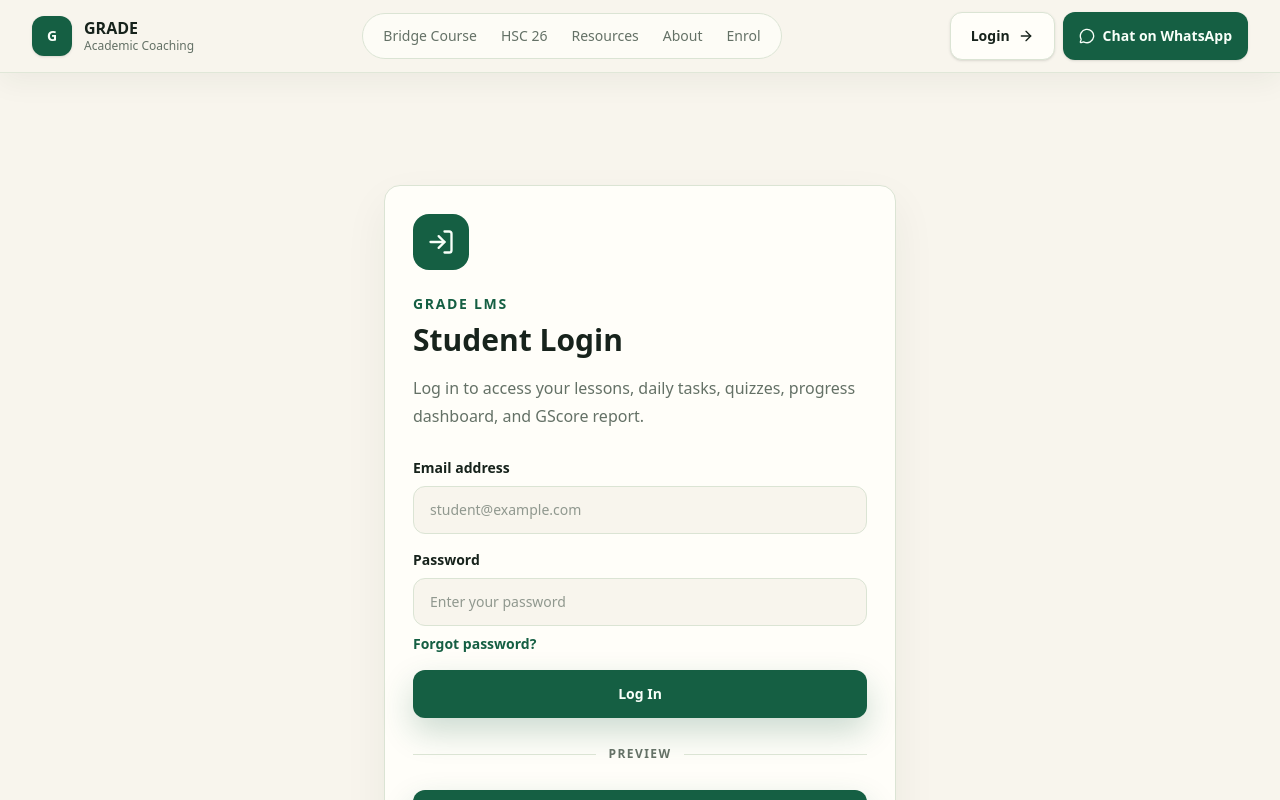
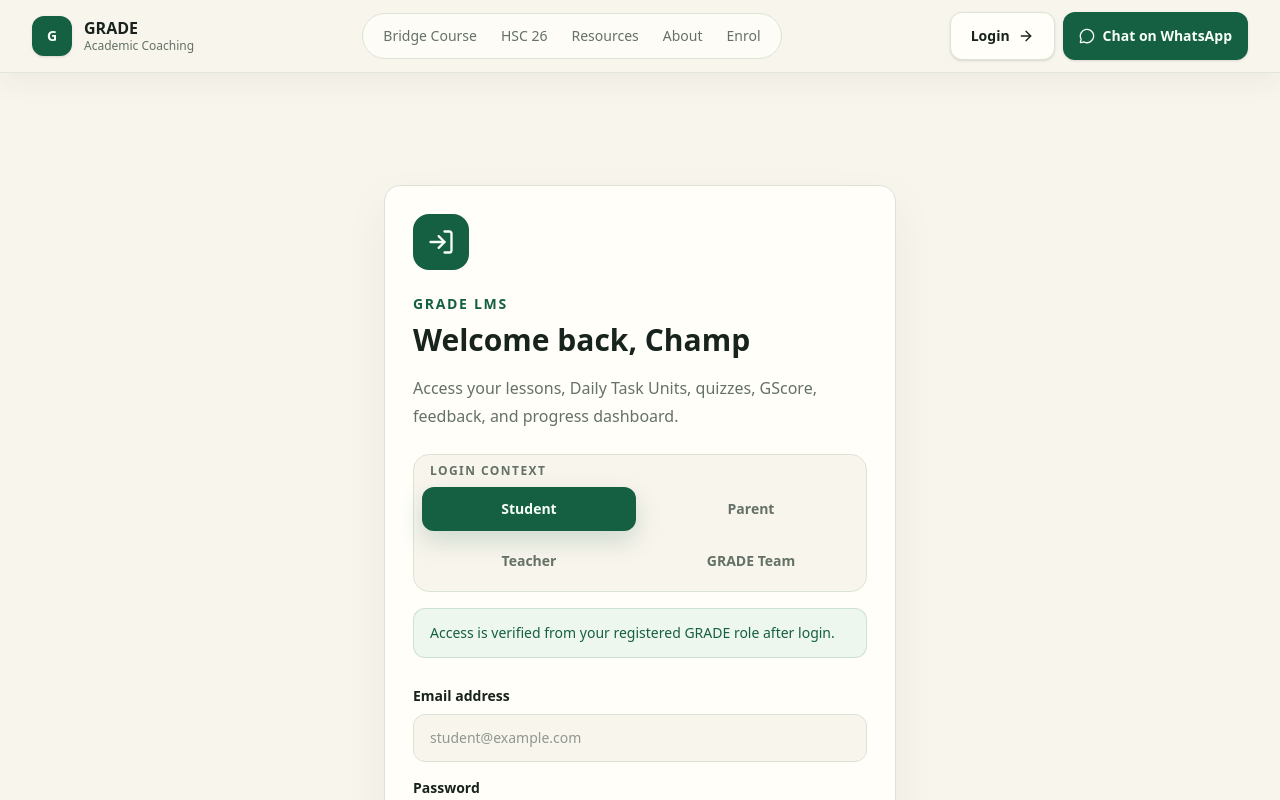
Before and after one commit to ihsaadpersonal-art/GRADE-LMS, a Next.js app: page /login in a window 1280 px wide. Shown: the top 800 px of the page. Built offline with nearby package versions, Linux system fonts and the light colour scheme.

Commit message:
Add role-context login UI

```diff
--- a/src/app/login/page.tsx
+++ b/src/app/login/page.tsx
@@ -1,11 +1,54 @@
 import { Suspense } from "react";
+import Link from "next/link";
 import { LogIn } from "lucide-react";
 import { SiteFooter } from "@/components/site-footer";
 import { SiteHeader } from "@/components/site-header";
 import { ButtonLink, Card, Container, PageShell } from "@/components/ui";
+import { cn } from "@/lib/utils";
 import { LoginForm } from "./login-form";
 
-export default function LoginPage() {
+type LoginRoleContext = "student" | "parent" | "teacher" | "team";
+
+const loginContexts: Record<
+  LoginRoleContext,
+  {
+    label: string;
+    headline: string;
+    intro: string;
+  }
+> = {
+  student: {
+    label: "Student",
+    headline: "Welcome back, Champ",
+    intro: "Access your lessons, Daily Task Units, quizzes, GScore, feedback, and progress dashboard.",
+  },
+  parent: {
+    label: "Parent",
+    headline: "Welcome, Guardian",
+    intro: "Review your child's progress, GScore updates, reports, and academic feedback.",
+  },
+  teacher: {
+    label: "Teacher",
+    headline: "Welcome, Teacher",
+    intro: "Review student work, track submissions, support recovery, and guide academic progress.",
+  },
+  team: {
+    label: "GRADE Team",
+    headline: "Welcome, GRADE Team",
+    intro: "Manage leads, enrolments, students, payments, reviews, and academic operations.",
+  },
+};
+
+export default async function LoginPage({
+  searchParams,
+}: {
+  searchParams: Promise<{ role?: string | string[]; next?: string | string[] }>;
+}) {
+  const query = await searchParams;
+  const selectedRole = getLoginRoleContext(query.role);
+  const context = loginContexts[selectedRole];
+  const nextPath = getSingleParam(query.next);
+
   return (
     <>
       <SiteHeader />
@@ -18,10 +61,37 @@ export default function LoginPage() {
             <p className="mt-6 text-sm font-semibold uppercase tracking-[0.12em] text-primary">
               GRADE LMS
             </p>
-            <h1 className="mt-2 text-3xl font-semibold">Student Login</h1>
+            <h1 className="mt-2 text-3xl font-semibold">{context.headline}</h1>
             <p className="mt-4 text-base leading-7 text-muted-foreground">
-              Log in to access your lessons, daily tasks, quizzes, progress dashboard, and
-              GScore report.
+              {context.intro}
+            </p>
+            <div className="mt-6 rounded-2xl border border-border bg-background p-2">
+              <p className="px-2 pb-2 text-xs font-semibold uppercase tracking-[0.12em] text-muted-foreground">
+                Login context
+              </p>
+              <div className="grid grid-cols-2 gap-2">
+                {(Object.keys(loginContexts) as LoginRoleContext[]).map((role) => {
+                  const isSelected = role === selectedRole;
+
+                  return (
+                    <Link
+                      className={cn(
+                        "inline-flex min-h-11 items-center justify-center rounded-xl px-3 text-center text-sm font-semibold transition",
+                        isSelected
+                          ? "bg-primary text-primary-foreground shadow-[0_10px_24px_rgba(21,95,67,0.18)]"
+                          : "text-muted-foreground hover:bg-muted hover:text-foreground",
+                      )}
+                      href={getLoginContextHref(role, nextPath)}
+                      key={role}
+                    >
+                      {loginContexts[role].label}
+                    </Link>
+                  );
+                })}
+              </div>
+            </div>
+            <p className="mt-4 rounded-xl border border-primary/15 bg-[#edf7ee] px-4 py-3 text-sm leading-6 text-primary">
+              Access is verified from your registered GRADE role after login.
             </p>
             <Suspense fallback={<div className="mt-7 h-44 rounded-2xl bg-muted" />}>
               <LoginForm />
@@ -49,3 +119,27 @@ export default function LoginPage() {
     </>
   );
 }
+
+function getLoginRoleContext(value?: string | string[]): LoginRoleContext {
+  const role = getSingleParam(value);
+
+  if (role === "parent" || role === "teacher" || role === "team") {
+    return role;
+  }
+
+  return "student";
+}
+
+function getSingleParam(value?: string | string[]) {
+  return Array.isArray(value) ? value[0] : value;
+}
+
+function getLoginContextHref(role: LoginRoleContext, nextPath?: string) {
+  const params = new URLSearchParams({ role });
+
+  if (nextPath?.startsWith("/") && !nextPath.startsWith("//")) {
+    params.set("next", nextPath);
+  }
+
+  return `/login?${params.toString()}`;
+}
```
